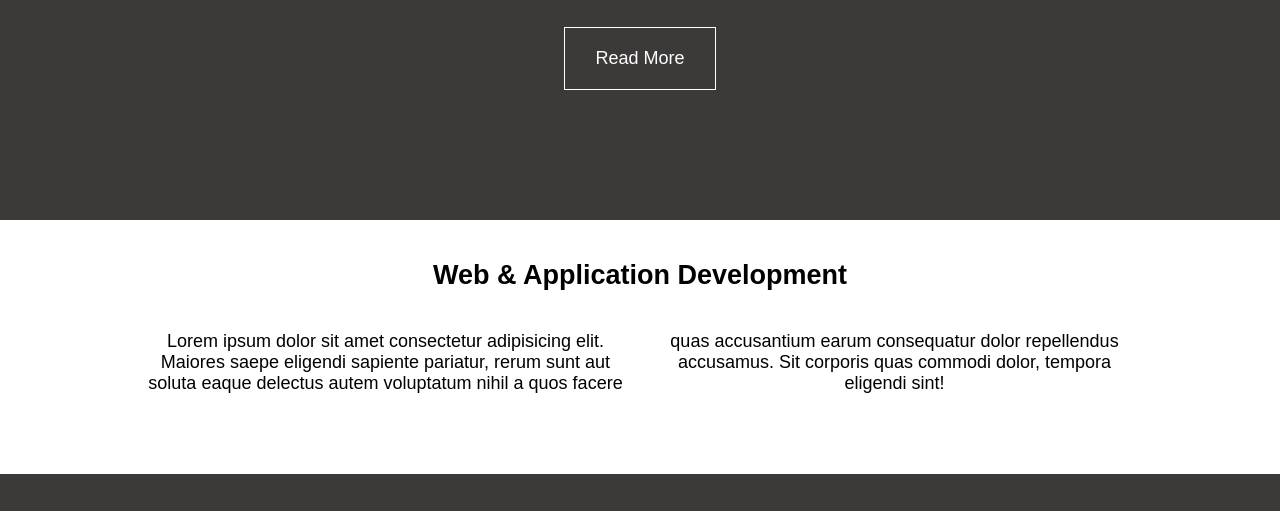
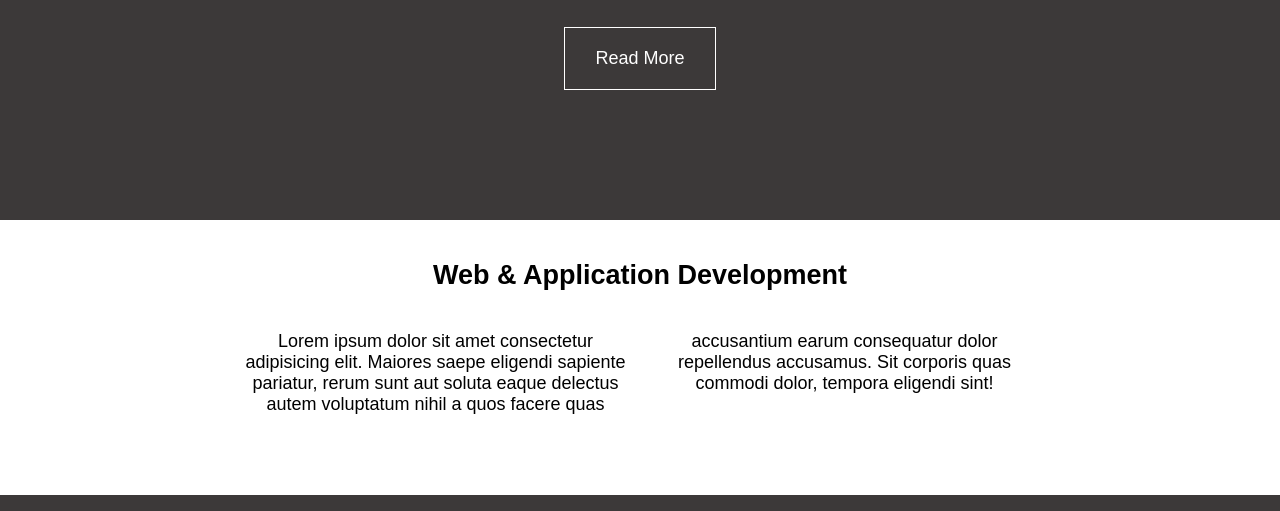
Before and after one commit to Daria-Tkachuk/css-homework, a plain HTML site: page index.html in a window 1280 px wide. Shown: the part 237-748 px from the top of the page. Drawn offline with Linux system fonts and the light colour scheme.

Commit message:
Add #mainartic width, display

```diff
--- a/assets/css/style.css
+++ b/assets/css/style.css
@@ -47,7 +47,9 @@ main {
 }
 
 #main-artic {
+    display: inline-block;
     column-count: 2;
+    width: 1000px;
     column-fill: balance;
     padding: 40px 100px;
 }
```
